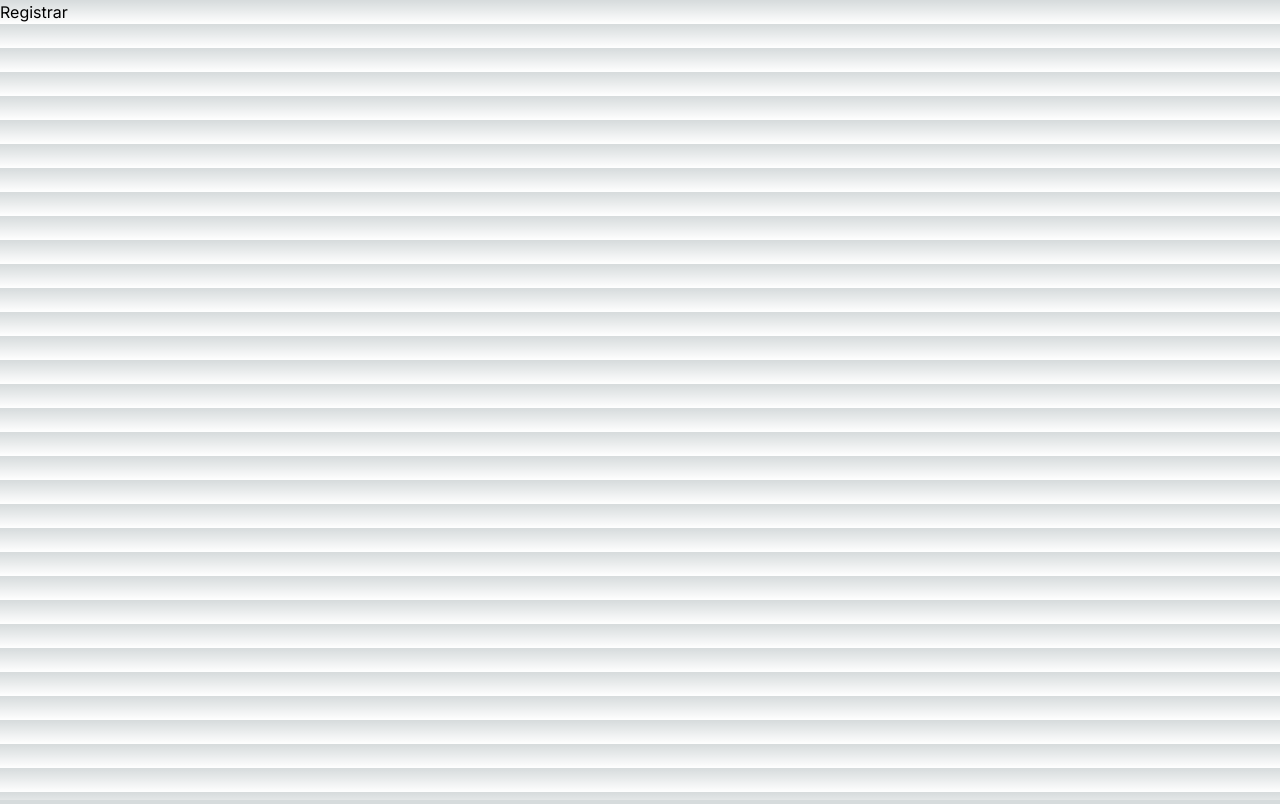
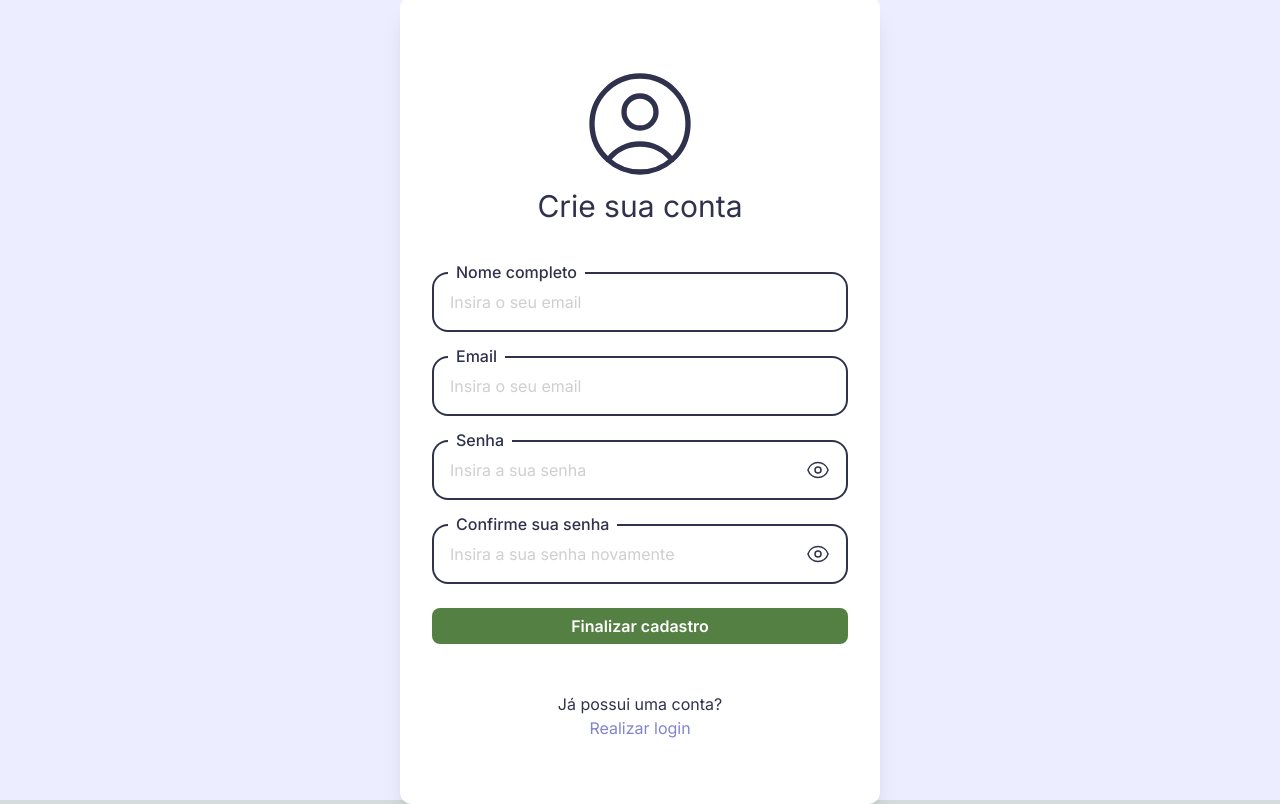
Before and after one commit to diogofrr/crud-firebase, a Next.js app: page /auth/register in a window 1280 px wide. Built offline with nearby package versions, Linux system fonts and the light colour scheme.

Commit message:
telas parcialmente finalizadas

```diff
--- a/package.json
+++ b/package.json
@@ -23,5 +23,8 @@
     "react-dom": "18.2.0",
     "tailwindcss": "3.3.3",
     "typescript": "5.1.6"
+  },
+  "devDependencies": {
+    "encoding": "^0.1.13"
   }
 }
--- a/src/app/auth/login/page.tsx
+++ b/src/app/auth/login/page.tsx
@@ -3,11 +3,11 @@ import LoginForm from "@/components/LoginForm";
 
 export default function LoginPage() {
  return (
-  <div className="bg-titanWhite w-screen h-screen flex items-center justify-center">
-    <div className="md:h-[640px] md:w-[420px] bg-white rounded-xl shadow-xl flex flex-col items-center justify-center px-8 py-16">
+  <div className="bg-titanWhite w-screen h-screen min-h-[780px] sm:py-8 flex items-center justify-center">
+    <div className="w-full h-full sm:h-auto sm:w-[420px] bg-white rounded-xl shadow-xl flex flex-col items-center justify-center px-8 py-16">
       <div className="flex flex-col items-center justify-center mb-6">
         <UserIcon width="w-32" height="h-32" className="text-tuna stroke-1" />
-        <h1 className="text-3xl text-tuna">
+        <h1 className="text-3xl text-tuna text-center">
           Acesse sua conta
         </h1>
       </div>
--- a/src/app/auth/register/page.tsx
+++ b/src/app/auth/register/page.tsx
@@ -1,7 +1,18 @@
+import { UserIcon } from "@/components/Icons";
+import RegisterForm from "@/components/RegisterForm";
+
 export default function RegisterPage() {
-  return (
-   <div>
-     Registrar
-   </div>
-  )
- }
+ return (
+  <div className="bg-titanWhite w-screen h-screen min-h-[780px] sm:py-8 flex items-center justify-center">
+    <div className="w-full h-full sm:h-auto sm:w-[480px] bg-white rounded-xl shadow-xl flex flex-col items-center justify-center px-4 sm:px-8 py-16">
+      <div className="flex flex-col items-center justify-center mb-6">
+        <UserIcon width="w-32" height="h-32" className="text-tuna stroke-1" />
+        <h1 className="text-3xl text-tuna text-center">
+          Crie sua conta
+        </h1>
+      </div>
+      <RegisterForm />
+    </div>
+  </div>
+ )
+}
--- a/src/components/Field.tsx
+++ b/src/components/Field.tsx
@@ -1,7 +1,8 @@
 'use client'
 
 import { FormErrors } from "@/hooks/useFormValidation"
-import { ErrorIcon } from "./Icons"
+import { ErrorIcon, EyeIcon, EyeSlashIcon } from "./Icons"
+import { useState } from "react"
 
 interface IFieldProps {
   text: string
@@ -14,14 +15,18 @@ interface IFieldProps {
   min?: string
   max?: string
   placeholder?: string
-  validation?: (errors: FormErrors, value: any) => void
+  validation?: (errors: FormErrors, value: any, comparativeValue ?: any) => void
   defaultValue?: any
   inputMask?: (event: React.FormEvent<HTMLInputElement>) => string
   errors: FormErrors
   baseColor?: "primary" | "secondary"
+  className?: string
+  comparativeValue?: any
 }
 
-export default function Field({ text, type, defaultValue, value, readOnly = false, onChange, name, id, errors, validation, placeholder = "", min = "", max = "", inputMask, baseColor = "primary" }: IFieldProps) {
+export default function Field({ text, type, defaultValue, value, readOnly = false, onChange, name, id, errors, validation, placeholder = "", min = "", max = "", inputMask, baseColor = "primary", className, comparativeValue }: IFieldProps) {
+  const [showPassword, setShowPassword] = useState<boolean>(false)
+
   const colors = {
     primary: {
       text: 'text-chetwodeBlue',
@@ -34,12 +39,12 @@ export default function Field({ text, type, defaultValue, value, readOnly = fals
   }
 
   return (
-    <div className="flex flex-col mb-4">
+    <div className={`flex flex-col ${className}`}>
       <label className={`${errors[name] ? 'text-red-600' : readOnly ? 'text-gray-500' : colors[baseColor].text} font-medium relative top-3 left-4 bg-white px-2 max-w-max rounded-lg`}>{text}</label>
-      <div className="w-full">
+      <div className="w-full flex items-center">
         <input
-          className={`${readOnly ? 'text-gray-500' : 'text-black'} border-2 ${errors[name] ? 'border-red-600' : readOnly ? 'border-gray-500' : colors[baseColor].border} rounded-2xl p-4 focus:outline-none h-15 w-full`}
-          type={type}
+          className={`${readOnly ? 'text-gray-500' : 'text-black'} ${type === 'password' ? 'border-l-2 border-t-2 border-b-2' : 'border-2'} ${errors[name] ? 'border-red-600' : readOnly ? 'border-gray-500' : colors[baseColor].border} ${type === 'password' ? 'rounded-ss-2xl rounded-es-2xl' : 'rounded-2xl' } p-4 focus:outline-none h-15 w-full`}
+          type={type === 'password' ? (showPassword ? 'text' : 'password') : type}
           value={value}
           defaultValue={defaultValue}
           readOnly={readOnly}
@@ -47,12 +52,17 @@ export default function Field({ text, type, defaultValue, value, readOnly = fals
           max={max}
           onChange={(e) => {
             onChange?.(e, inputMask?.(e) ?? null)
-            validation?.(errors, e.target.value)
+            validation?.(errors, e.target.value, comparativeValue)
           }}
           name={name}
           id={id}
           placeholder={placeholder}
         />
+        {type === "password" && (
+          <div className={`h-15 py-4 pr-4 border-t-2 border-r-2 border-b-2 rounded-ee-2xl rounded-se-2xl ${errors[name] ? 'border-red-600' : readOnly ? 'border-gray-500' : colors[baseColor].border} cursor-pointer`} onClick={() => setShowPassword((prevState) => !prevState)}>
+            {showPassword ? <EyeSlashIcon className="text-tuna"/> : <EyeIcon className="text-tuna" />}
+          </div>
+        )}
       </div>
       {errors[name] && <p className="text-red-600 pt-2"><ErrorIcon className="inline" /> {errors[name]}</p>}
     </div>
--- a/src/components/Form.tsx
+++ b/src/components/Form.tsx
@@ -70,6 +70,7 @@ export default function Form({ client, saveClient }: IFormProps) {
             name="id"
             id="fieldId"
             errors={errors}
+            className="mb-4"
           />
         )}
         <Field
@@ -82,6 +83,7 @@ export default function Form({ client, saveClient }: IFormProps) {
           errors={errors}
           validation={nameFieldValidation}
           placeholder="Digite o nome do cliente"
+          className="mb-4"
         />
         <Field
           text="Data de nascimento"
@@ -92,6 +94,7 @@ export default function Form({ client, saveClient }: IFormProps) {
           id="birthdayField"
           errors={errors}
           validation={birthdatFieldValidation}
+          className="mb-4"
         />
         <Field
           text="Telefone"
@@ -104,6 +107,7 @@ export default function Form({ client, saveClient }: IFormProps) {
           validation={telFieldValidation}
           placeholder="Insira o telefone do cliente"
           inputMask={tel}
+          className="mb-4"
         />
         <Field
           text="Email"
@@ -115,6 +119,7 @@ export default function Form({ client, saveClient }: IFormProps) {
           errors={errors}
           validation={emailFieldValidation}
           placeholder="Insira o email do cliente"
+          className="mb-4"
         />
         <div className="flex justify-end mt-7">
           <Button
--- a/src/components/Icons.tsx
+++ b/src/components/Icons.tsx
@@ -167,3 +167,20 @@ export const MenuHamburguerIcon = ({ className, width = 'w-6', height = 'h-6' }:
     </svg>
   )
 }
+
+export const EyeIcon = ({ className, width = 'w-6', height = 'h-6' }: IIconProps) => {
+  return (
+    <svg xmlns="http://www.w3.org/2000/svg" fill="none" viewBox="0 0 24 24" strokeWidth={1.5} stroke="currentColor" className={`${width} ${height} ${className}`}>
+      <path strokeLinecap="round" strokeLinejoin="round" d="M2.036 12.322a1.012 1.012 0 010-.639C3.423 7.51 7.36 4.5 12 4.5c4.638 0 8.573 3.007 9.963 7.178.07.207.07.431 0 .639C20.577 16.49 16.64 19.5 12 19.5c-4.638 0-8.573-3.007-9.963-7.178z" />
+      <path strokeLinecap="round" strokeLinejoin="round" d="M15 12a3 3 0 11-6 0 3 3 0 016 0z" />
+    </svg>
+  )
+}
+
+export const EyeSlashIcon = ({ className, width = 'w-6', height = 'h-6' }: IIconProps) => {
+  return (
+    <svg xmlns="http://www.w3.org/2000/svg" fill="none" viewBox="0 0 24 24" strokeWidth={1.5} stroke="currentColor" className={`${width} ${height} ${className}`}>
+      <path strokeLinecap="round" strokeLinejoin="round" d="M3.98 8.223A10.477 10.477 0 001.934 12C3.226 16.338 7.244 19.5 12 19.5c.993 0 1.953-.138 2.863-.395M6.228 6.228A10.45 10.45 0 0112 4.5c4.756 0 8.773 3.162 10.065 7.498a10.523 10.523 0 01-4.293 5.774M6.228 6.228L3 3m3.228 3.228l3.65 3.65m7.894 7.894L21 21m-3.228-3.228l-3.65-3.65m0 0a3 3 0 10-4.243-4.243m4.242 4.242L9.88 9.88" />
+    </svg>
+  )
+}
--- /dev/null
+++ b/src/components/RegisterForm.tsx
@@ -0,0 +1,100 @@
+'use client'
+
+import { useCallback, useContext } from "react";
+import useFormValidation from "@/hooks/useFormValidation";
+import { StatusContext } from "@/contexts/Status/StatusContext";
+import { confirmPasswordFieldValidation, emailFieldValidation, nameFieldValidation, passwordFieldValidation } from "@/utils/validations";
+import Field from "./Field";
+import Button from "./Button";
+
+export default function RegisterForm() {
+  const initialValues = {
+    name: '',
+    email: '',
+    password: '',
+    confirmPassword: ''
+  }
+
+  const { values, handleChangeValue, handleSubmit, handleValidate, errors } = useFormValidation(initialValues)
+  const context = useContext(StatusContext)
+
+  const handleSaveAndValidateLogin = useCallback(() => {
+    context?.startLoading('Validando informações...')
+    handleValidate(() => {
+      const updatedErrors = {
+        name: '',
+        email: '',
+        password: '',
+        confirmPassword: ''
+      }
+
+      updatedErrors.name = nameFieldValidation(errors, values.name).name
+      updatedErrors.email = emailFieldValidation(errors, values.email).email
+      updatedErrors.password = passwordFieldValidation(errors, values.password).password
+      updatedErrors.confirmPassword = confirmPasswordFieldValidation(errors, values.confirmPassword, values.password).confirmPassword
+
+      return updatedErrors
+    })
+  }, [context, errors, handleValidate, values.confirmPassword, values.email, values.name, values.password])
+
+  return (
+    <form className="w-full h-full" onSubmit={(e) => handleSubmit(e, handleSaveAndValidateLogin)}>
+      <Field
+        text="Nome completo"
+        type="text"
+        value={values.name}
+        onChange={handleChangeValue}
+        name="name"
+        id="nameField"
+        errors={errors}
+        placeholder="Insira o seu email"
+        baseColor="secondary"
+        validation={nameFieldValidation}
+      />
+      <Field
+        text="Email"
+        type="email"
+        value={values.email}
+        onChange={handleChangeValue}
+        name="email"
+        id="emailField"
+        errors={errors}
+        placeholder="Insira o seu email"
+        baseColor="secondary"
+        validation={emailFieldValidation}
+      />
+      <Field
+        text="Senha"
+        type="password"
+        value={values.password}
+        onChange={handleChangeValue}
+        name="password"
+        id="passwordField"
+        errors={errors}
+        placeholder="Insira a sua senha"
+        baseColor="secondary"
+        validation={passwordFieldValidation}
+        comparativeValue={values.password}
+      />
+      <Field
+        text="Confirme sua senha"
+        type="password"
+        value={values.confirmPassword}
+        onChange={handleChangeValue}
+        name="confirmPassword"
+        id="confirmPasswordField"
+        errors={errors}
+        placeholder="Insira a sua senha novamente"
+        baseColor="secondary"
+        className="mb-6"
+        validation={confirmPasswordFieldValidation}
+        comparativeValue={values.password}
+      />
+      <Button color="hippieGreen" type="submit" className="w-full h-9 mb-12">Finalizar cadastro</Button>
+      <div className="flex items-center justify-center flex-col">
+        <p className="text-tuna text-base">Já possui uma conta?</p>
+        <a href="/auth/login" className="text-chetwodeBlue hover:underline text-base">Realizar login</a>
+      </div>
+    </form>
+  )
+}
--- a/src/constants/constants.ts
+++ b/src/constants/constants.ts
@@ -1,4 +1,2 @@
 export const TABLE = 'table'
 export const FORM = 'form'
-export const SIMPLE = 'simple'
-export const ADVANCED = 'advanced'
--- a/src/firebase/config.ts
+++ b/src/firebase/config.ts
@@ -15,7 +15,6 @@ if (!getApps().length) {
 
   const app = initializeApp(firebaseConfig);
   const auth = getAuth(app)
-  console.log(auth)
 }
 
 const firestore = getFirestore();
--- a/src/utils/validations.ts
+++ b/src/utils/validations.ts
@@ -1,6 +1,5 @@
 import { FormErrors } from "@/hooks/useFormValidation"
 import { parseDateString } from "./formatDate"
-import { SIMPLE, ADVANCED } from "../constants/constants"
 
 export const telFieldValidation = (errors: FormErrors, value: string) => {
   const updatedErrors = errors
@@ -51,22 +50,28 @@ export const emailFieldValidation = (errors: FormErrors, value: string) => {
   return updatedErrors
 }
 
-export const passwordFieldValidation = (errors: FormErrors, value: string, mode: typeof SIMPLE | typeof ADVANCED) => {
+export const passwordFieldValidation = (errors: FormErrors, value: string) => {
   const updatedErrors = errors
 
-  if (mode === 'simple') {
-    if (value === '') {
-      updatedErrors.password = 'Digite sua senha.'
-    }
+  if (value.length < 8) {
+    updatedErrors.password = 'Sua senha deve conter pelo menos 8 caracteres.'
+  } else if (value.length > 24) {
+    updatedErrors.password = 'Sua senha deve ter menos de 24 caracteres.'
   } else {
-    if (value.length < 8) {
-      updatedErrors.password = 'Sua senha deve conter pelo menos 8 caracteres.'
-    } else if (value.length > 32) {
-      updatedErrors.password = 'Sua senha deve ter menos de 32 caracteres.'
-    } else {
-      updatedErrors.password = ''
-    }
+    updatedErrors.password = ''
   }
 
   return updatedErrors
 }
+
+export const confirmPasswordFieldValidation = (errors: FormErrors, value: string, comparativeValue: string) => {
+  const updatedErrors = errors
+
+  if (value !== comparativeValue) {
+    updatedErrors.confirmPassword = "As senhas não conferem."
+  } else {
+    updatedErrors.confirmPassword = ''
+  }
+
+  return updatedErrors
+}
```
Also changed, not shown: src/components/LoginForm.tsx (+8 -1 lines), 1 other file (tests, documents, lock files or other folders).
